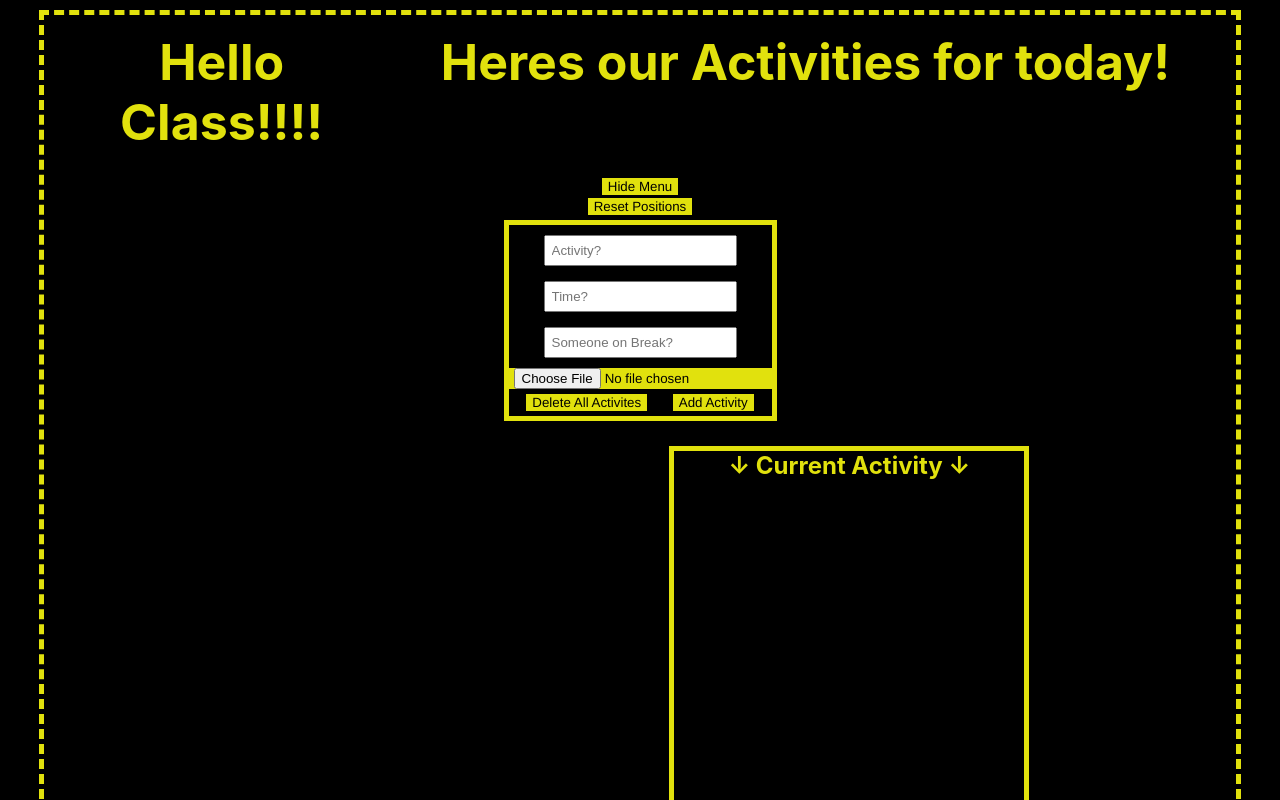
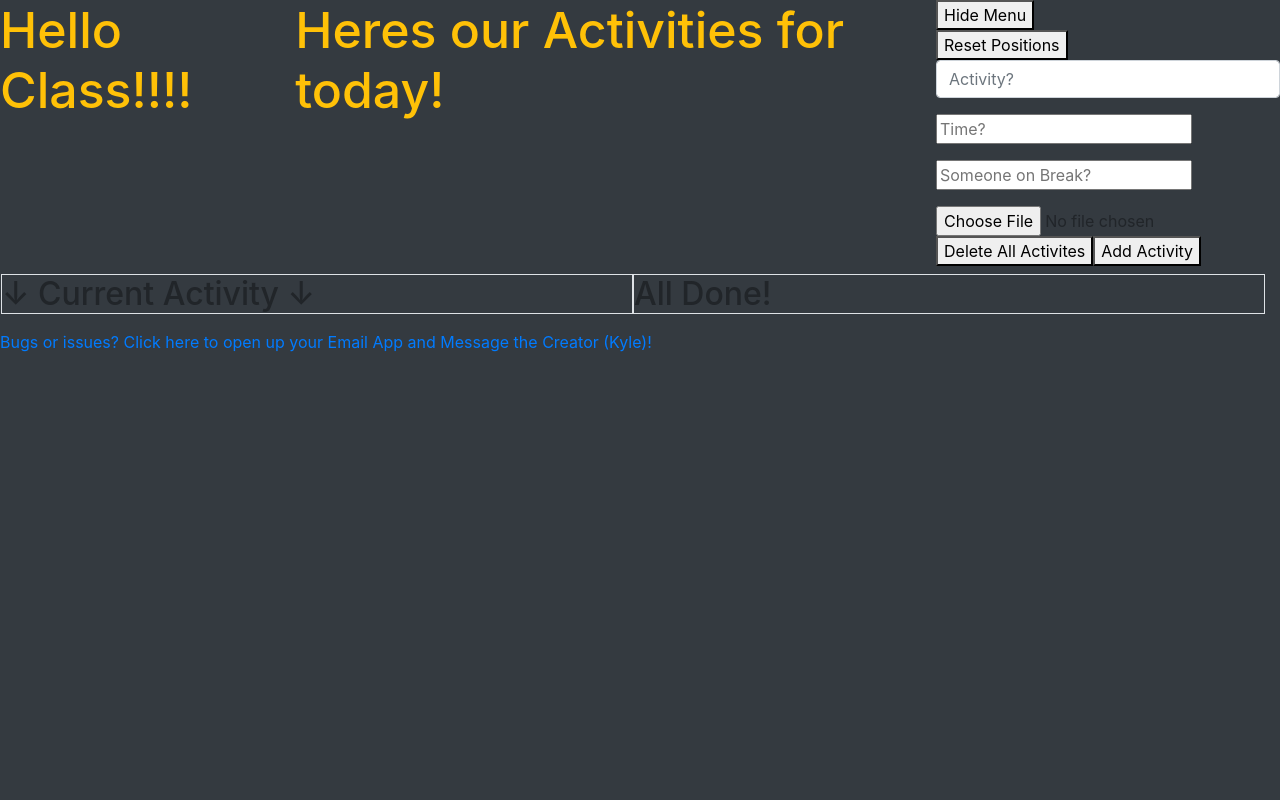
Before and after one commit to MrSinzo/Sinzos-Daily-Planner, a React (Create React App) app: page / in a window 1280 px wide. Shown: the top 800 px of the page. Built offline with nearby package versions, Linux system fonts and the light colour scheme.

Commit message:
Trying out bootstrap features via CDN

```diff
--- a/public/index.html
+++ b/public/index.html
@@ -1,8 +1,14 @@
 <!DOCTYPE html>
-<html lang="en">
+<html style="background:var(--gray-dark)" lang="en">
   <head>
     <meta charset="utf-8" />
     <link rel="icon" href="%PUBLIC_URL%/favicon.ico" />
+    <link
+      rel="stylesheet"
+      href="https://stackpath.bootstrapcdn.com/bootstrap/4.1.0/css/bootstrap.min.css"
+      integrity="sha384-9gVQ4dYFwwWSjIDZnLEWnxCjeSWFphJiwGPXr1jddIhOegiu1FwO5qRGvFXOdJZ4"
+      crossorigin="anonymous"
+    />
     <meta name="viewport" content="width=device-width, initial-scale=1" />
     <meta name="theme-color" content="#000000" />
     <meta
@@ -39,5 +45,22 @@
       To begin the development, run `npm start` or `yarn start`.
       To create a production bundle, use `npm run build` or `yarn build`.
     -->
+    <script
+      src="https://code.jquery.com/jquery-3.3.1.slim.min.js"
+      integrity="sha384-q8i/X+965DzO0rT7abK41JStQIAqVgRVzpbzo5smXKp4YfRvH+8abtTE1Pi6jizo"
+      crossorigin="anonymous"
+    ></script>
+
+    <script
+      src="https://cdnjs.cloudflare.com/ajax/libs/popper.js/1.14.0/umd/popper.min.js"
+      integrity="sha384-cs/chFZiN24E4KMATLdqdvsezGxaGsi4hLGOzlXwp5UZB1LY//20VyM2taTB4QvJ"
+      crossorigin="anonymous"
+    ></script>
+
+    <script
+      src="https://stackpath.bootstrapcdn.com/bootstrap/4.1.0/js/bootstrap.min.js"
+      integrity="sha384-uefMccjFJAIv6A+rW+L4AHf99KvxDjWSu1z9VI8SKNVmz4sk7buKt/6v9KI65qnm"
+      crossorigin="anonymous"
+    ></script>
   </body>
 </html>
--- a/src/App.css
+++ b/src/App.css
@@ -1,22 +1,52 @@
+/* BootStrap Augmenting Css  */
+.JustifyContentEvenly {
+  justify-content: space-evenly;
+}
+
+.basis {
+  flex-basis: 20%;
+}
+
+.boxBasis {
+  flex-basis: 50%;
+}
+
+
+
+
+
+
+
+
+
+
+
+
+
+
+
+
+
+
 /* General, Reuseable Css */
 
-* {
+/* * {
   color: var(--main-fc);
   margin: 5px;
-}
+} */
 
-:root {
+/* :root {
   --main-fc: #e1e10d;
   --main-bg: black;
-}
+} */
 
 ul {
   list-style-type: none;
 }
 
-html {
+/* html {
   background-color: black;
-}
+} */
 
 h1 {
   font-size: 50px;
@@ -114,15 +144,14 @@ h1 {
 }
 
 .draggableActivity {
-  border: 5px outset var(--main-fc);
-  border-radius: 10%;
+  /* border: 5px outset var(--main-fc);
+  border-radius: 10%; */
   min-width: 125px;
   min-height: 150px;
   max-width: 155px;
   font-size: 18px;
   cursor: move;
   background-color: var(--main-bg);
-  /* flex-wrap: wrap; */
 }
 
 .activityText {
@@ -137,15 +166,15 @@ h1 {
 }
 
 .draggableActivity:hover {
-  border-color: aliceblue;
-  border: 5px inset var(--main-fc);
+  /* border-color: aliceblue;
+  border: 5px inset var(--main-fc); */
 
   cursor: pointer;
 }
 
 .picFix {
-  max-width: 80px;
-  border-radius: 20px;
+  max-width: 150px;
+  /* border-radius: 20px; */
   min-height: 80px;
   touch-action: manipulation;
   pointer-events: none;
@@ -194,7 +223,7 @@ h1 {
 
   .picFix {
     max-width: 40px;
-    border-radius: 80%;
+    /* border-radius: 80%; */
     min-height: 40px;
   }
 }
--- a/src/App.js
+++ b/src/App.js
@@ -6,7 +6,7 @@ import Container from "./pages/Container";
 
 function App() {
   return (
-    <div className="mainContainer">
+    <div className="bg-dark">
       <Container />
     </div>
   );
--- a/src/components/ActivityList.js
+++ b/src/components/ActivityList.js
@@ -7,7 +7,6 @@ export default function ActivityList({ localData }) {
   localData = JSON.parse(localStorage.getItem("Activity"));
   const [xPos, setXPos] = useState();
   const [yPos, setYPos] = useState();
-
 
   const deleteCard = (e) => {
     //gets the "ID" value form the html element"
@@ -38,33 +37,39 @@ export default function ActivityList({ localData }) {
 
   const handleStop = (e, data) => {
 
-    let dummyPositionsX = 0;
-    let dummyPositionsY = 0;
 
-    const card = e.target.getAttribute("id");
+    const myCard = e.target.getAttribute("id");
     // returns the key value of the element ( example -- "h5t6")
+    console.log(myCard)
 
-    const cardIndex = localData.map((e) => e.key).indexOf(card);
+    const cardIndexNum = localData.map((e) => e.key).indexOf(myCard);
     // returns an index number relating to clicked element (card)
-
+    let dummyPositionsX = 0
+    let dummyPositionsY = 0
+    // let dummyPositionsX = Number(localData[cardIndexNum].x);
+    // console.log(dummyPositionsX)
+    // let dummyPositionsY = Number(localData[cardIndexNum].y);
+    console.log(data.x)
     setXPos((dummyPositionsX = data.x)); //gives us a straight number
+    console.log(localData[cardIndexNum]);
     setYPos((dummyPositionsY = data.y)); //gives us a straight number
 
-    localData[cardIndex].x = data.x
-    console.log(localData[cardIndex].x)
-    localData[cardIndex].y = data.y;
-    console.log(localData[cardIndex].y)
+    localData[cardIndexNum].x = data.x;
+    console.log(localData[cardIndexNum]);
+    localData[cardIndexNum].y = data.y;
+    console.log(localData[cardIndexNum].y);
 
     localStorage.setItem("Activity", JSON.stringify(localData));
   };
 
   if (toggleDeleteOne) {
     return (
-      <div className="flexThisList">
+      <div className="flex-wrap row ml-2">
         {localData.map((singleAct) => (
-          <div key={singleAct.key} className="flexThis">
+          <div key={singleAct.key} className="" id={singleAct.key}>
             <Draggable
               axis="both"
+              id={singleAct.key}
               defaultPosition={{
                 x: Number(singleAct.x),
                 y: Number(singleAct.y),
@@ -72,15 +77,17 @@ export default function ActivityList({ localData }) {
               onStop={handleStop}
             >
               <div
+                className="card"
                 id={singleAct.key}
                 key={singleAct.key}
-                className="draggableActivity cardHeaderFlex"
                 onDoubleClick={hideDelete}
               >
-                <li className="cardText">{singleAct.title}</li>
-                <li className="cardText">{singleAct.time}</li>
-                <img className="picFix" src={singleAct.image} />
-                <li className="cardText">{singleAct.breakTime}</li>
+                <img src={singleAct.image} className="card-img-top picFix"/>
+                <div id={singleAct.key} className="card-body">
+                  <h5 id={singleAct.key} className="card-text">{singleAct.title}</h5>
+                  <p id={singleAct.key} className="card-text">{singleAct.time}</p>
+                  <p id={singleAct.key} className="card-text">{singleAct.breakTime}</p>
+                </div>
                 <button
                   className="activityText"
                   id={singleAct.key}
@@ -96,9 +103,9 @@ export default function ActivityList({ localData }) {
     );
   } else {
     return (
-      <div className="flexThisList">
+      <div className="flex-wrap row ml-2">
         {localData.map((singleAct) => (
-          <div key={singleAct.key} className="flexThis">
+          <div key={singleAct.key} className="" id={singleAct.key}>
             <Draggable
               axis="both"
               defaultPosition={{
@@ -108,16 +115,17 @@ export default function ActivityList({ localData }) {
               onStop={handleStop}
             >
               <div
+                className="card border border-5 border-warning"
                 id={singleAct.key}
                 key={singleAct.key}
-                className="draggableActivity cardHeaderFlex"
                 onDoubleClick={deleteActivity}
               >
-                <li className="cardText">{singleAct.title}</li>
-                <li className="cardText">{singleAct.time}</li>
-
-                <img className="picFix" src={singleAct.image} />
-                <li>{singleAct.breakTime}</li>
+                <img src={singleAct.image} className="card-img-top picFix"/>
+                <div id={singleAct.key} className="pl-2">
+                  <h5 id={singleAct.key} className="card-text">{singleAct.title}</h5>
+                  <p id={singleAct.key} className="card-text">{singleAct.time}</p>
+                  <p id={singleAct.key} className="card-text">{singleAct.breakTime}</p>
+                </div>
               </div>
             </Draggable>
           </div>
--- a/src/components/Header.js
+++ b/src/components/Header.js
@@ -110,8 +110,6 @@ function Header() {
     useEffect(window.location.reload());
   };
 
-
-
   const resetPositions = () => {
     let initialStorageLoad = JSON.parse(localStorage.getItem("Activity"));
 
@@ -128,25 +126,27 @@ function Header() {
 
     localStorage.setItem("Activity", JSON.stringify(initialStorageLoad));
 
-    window.location.reload()
-
+    window.location.reload();
   };
 
-  if (hideForm === true) {
+  if (hideForm) {
     return (
-      <div className="flexThis">
-        <div className="">
+      <div className="d-flex JustifyContentEvenly">
+
+        <div className="text-warning">
           <h1>Hello Class!!!!</h1>
         </div>
-        <div className="">
+
+        <div className="text-warning">
           <h1>Heres our Activities for today!</h1>
         </div>
-        <div className="menu">
-          <button className="buttonColor borderBox" onClick={handleShow}>
+
+        <div className="basis">
+          <button className="" onClick={handleShow}>
             Show Menu
           </button>
           <br></br>
-          <button className="buttonColor borderBox" onClick={resetPositions}>
+          <button className="" onClick={resetPositions}>
             Reset Positions
           </button>
         </div>
@@ -155,51 +155,51 @@ function Header() {
   }
   if (!hideForm) {
     return (
-      <div className="flexThis">
-        <div className="spacer">
-          <h1>Hello Class!!!!</h1>
+      <div className="d-flex JustifyContentEvenly">
+        <div className="text-warning">
+          <h1> Hello Class!!!!</h1>
         </div>
-        <div className="">
+        <div className="text-warning">
           <h1>Heres our Activities for today!</h1>
         </div>
 
-        <div className="menu">
-          <button className=" buttonColor borderBox" onClick={handleHide}>
+        <div className="basis">
+          <button className="" onClick={handleHide}>
             Hide Menu
           </button>
           <br></br>
-          <button className=" buttonColor borderBox" onClick={resetPositions}>
+          <button className="" onClick={resetPositions}>
             Reset Positions
           </button>
-          <div className="borderBox">
-            <li>
+          <div className="">
+            <p>
               <input
-                className="activityText"
+                className="form-control"
                 name="title"
                 value={title}
                 onChange={handleInputChange}
                 placeholder="Activity?"
               />
-            </li>
-            <li>
+            </p>
+            <p>
               <input
-                className="activityText"
+                className=""
                 name="time"
                 value={time}
                 onChange={handleInputChange}
                 placeholder="Time?"
               />
-            </li>
-            <li>
+            </p>
+            <p>
               <input
-                className="activityText"
+                className=""
                 name="breakTime"
                 value={breakTime}
                 onChange={handleInputChange}
                 placeholder="Someone on Break?"
               />
-            </li>
-            <div className="buttonColor">
+            </p>
+            <div className="">
               <form onSubmit={handleSubmit} encType="multipart/form-data">
                 <div
                   title="Edit picture"
@@ -213,7 +213,7 @@ function Header() {
                   onClick={() => document.getElementById("fileInput").click()}
                 />
                 <input
-                  className="buttonColor"
+                  className=""
                   // title="Click to edit!"
                   type="file"
                   accept=".png, .jpg, .jpeg"
@@ -224,15 +224,11 @@ function Header() {
               </form>
             </div>
 
-            <div className="flexThis2">
-              <button
-                className="buttonColor"
-                id="deleteAllBtn"
-                onClick={handleDelete}
-              >
+            <div className="">
+              <button className="" id="deleteAllBtn" onClick={handleDelete}>
                 Delete All Activites
               </button>
-              <button className="buttonColor row" onClick={handleClick}>
+              <button className="" onClick={handleClick}>
                 Add Activity
               </button>
             </div>
--- a/src/index.css
+++ b/src/index.css
@@ -1,11 +1,11 @@
-body {
+/* body {
   margin: 2;
   font-family: -apple-system, BlinkMacSystemFont, 'Segoe UI', 'Roboto', 'Oxygen',
     'Ubuntu', 'Cantarell', 'Fira Sans', 'Droid Sans', 'Helvetica Neue',
     sans-serif;
   -webkit-font-smoothing: antialiased;
   -moz-osx-font-smoothing: grayscale;
-}
+} */
 
 /* code {
   font-family: source-code-pro, Menlo, Monaco, Consolas, 'Courier New',
--- a/src/pages/Container.js
+++ b/src/pages/Container.js
@@ -6,18 +6,18 @@ import ActivityList from "../components/ActivityList";
 
 function Container() {
   return (
-    <div>
+    <div className="">
       <Header />
 
 
-      <div className="flexThis2">
-      <ActivityList />
-        <div>
-          <h2 className="activityBoxes">↓ Current Activity ↓</h2>{" "}
+      <div className="d-flex p-2">
+      <ActivityList className="flex-fill"/>
+        <div className="boxBasis">
+          <h2 className="bg-dark border">↓ Current Activity ↓</h2>{" "}
         </div>
-        <div>
+        <div className="boxBasis">
           {" "}
-          <h2 className="activityBoxes">All Done! </h2>
+          <h2 className="bg-dark border">All Done! </h2>
         </div>
       </div>
       <Footer />
```
Also changed, not shown: 8 other files (tests, documents, lock files or other folders).
